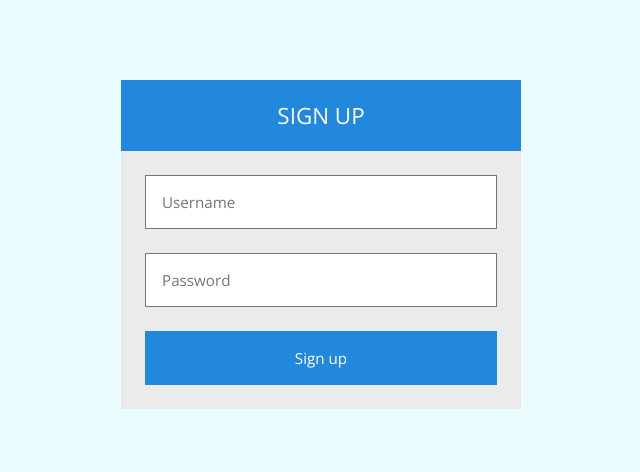
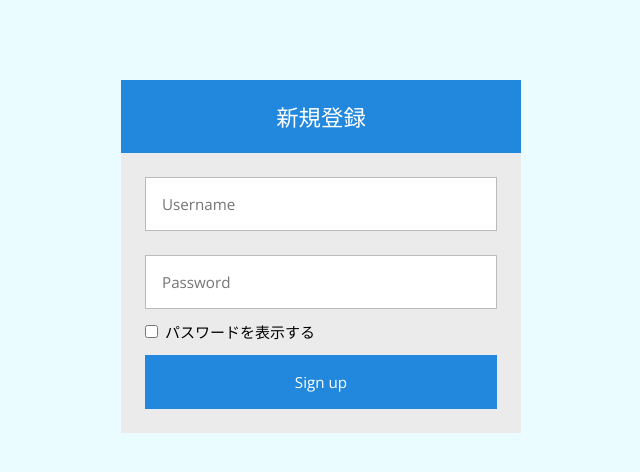
Before and after one commit to kumyuu326/money-manage, a Flask app: page /signup in a window 1280 px wide. Shown: the part 88-560 px from the top of the page, without its empty margins (319-959 px from the left). Run offline with Flask 2, Linux system fonts and the light colour scheme.

Commit message:
ほぼ完成

```diff
--- a/app.py
+++ b/app.py
@@ -19,7 +19,7 @@ login_manager.init_app(app)
 db = SQLAlchemy(app)
 
 TWILIO_ACCOUNT_SID="AC348d9e64b0f5495d684d1f190ae14093"
-TWILIO_AUTH_TOKEN="8483c012bd3c502cb952edb4dd33c948"
+TWILIO_AUTH_TOKEN="286c8f0a5dc5de5a68078925da6a0662"
 TWILIO_VERIFY_SERVICE="VA029cb3132a91500b72447e48e631d7d7"
 
 client = Client(TWILIO_ACCOUNT_SID, TWILIO_AUTH_TOKEN)
@@ -134,7 +134,7 @@ def signup():
 
     return render_template('signup.html', error=error, username=username, password=password)
 
-
+#サインアップ時のコード認証
 @app.route('/verifyme', methods=['POST', 'GET'])
 def generate_verification_code():
     error = None
@@ -148,7 +148,7 @@ def generate_verification_code():
             return render_template('verifypage.html', error = error)
     return render_template('verifypage.html', email = email)
 
-
+#ログイン時のコード認証
 @app.route('/verifyme2', methods=['POST', 'GET'])
 def generate_verification_code2():
     error = None
@@ -208,6 +208,7 @@ def login():
             else:
                 error3 = 'パスワードが間違っています'
 
+    #セッションにログイン情報があるとき自動でログインする
     if "user" in session:
         username = session["username"]
         email = session['email']
@@ -216,6 +217,7 @@ def login():
         return redirect('/graph')
     return render_template('login.html', error1=error1, error2=error2, error3=error3, username=username, email=email, password=password)
 
+#現在の年のグラフを表示
 @app.route('/graph', methods=['POST', 'GET'])
 @login_required
 def graph_now():
@@ -359,6 +361,7 @@ def graph_now():
                                                                 gt_1=gt_1, gt_2=gt_2, gt_3=gt_3, gt_4=gt_4, gt_5=gt_5, gt_6=gt_6, gt_7=gt_7, gt_8=gt_8, gt_9=gt_9, gt_10=gt_10, gt_11=gt_11, gt_12=gt_12,
                                                                     button_sel=button_sel, today_year=today_year)
 
+#年を変更した後のグラフを表示
 @app.route('/graph/<today_year>', methods=['POST', 'GET'])
 @login_required
 def graph(today_year):
@@ -489,7 +492,7 @@ def graph(today_year):
     if graph2_money is None:
         graph2_money = 0
 
-    return render_template('a.html', graph_food_1=graph_food_1, graph_daily_1=graph_daily_1, graph_other_1=graph_other_1, graph_food_2=graph_food_2, graph_daily_2=graph_daily_2, graph_other_2=graph_other_2, graph_food_3=graph_food_3, graph_daily_3=graph_daily_3,
+    return render_template('graph.html', graph_food_1=graph_food_1, graph_daily_1=graph_daily_1, graph_other_1=graph_other_1, graph_food_2=graph_food_2, graph_daily_2=graph_daily_2, graph_other_2=graph_other_2, graph_food_3=graph_food_3, graph_daily_3=graph_daily_3,
                                 graph_other_3=graph_other_3, graph_food_4=graph_food_4, graph_daily_4=graph_daily_4, graph_other_4=graph_other_4, graph_food_5=graph_food_5, graph_daily_5=graph_daily_5, graph_other_5=graph_other_5, graph_food_6=graph_food_6,
                                     graph_daily_6=graph_daily_6, graph_other_6=graph_other_6, graph_food_7=graph_food_7, graph_daily_7=graph_daily_7, graph_other_7=graph_other_7, graph_food_8=graph_food_8, graph_daily_8=graph_daily_8, graph_other_8=graph_other_8,
                                         graph_food_9=graph_food_9, graph_daily_9=graph_daily_9, graph_other_9=graph_other_9, graph_food_10=graph_food_10, graph_daily_10=graph_daily_10, graph_other_10=graph_other_10, graph_food_11=graph_food_11, graph_daily_11=graph_daily_11,
--- a/static/login.css
+++ b/static/login.css
@@ -47,7 +47,7 @@ body {
   padding: 12px;
 }
 
-.login input {
+.login input:not(#password-check) {
   box-sizing: border-box;
   display: block;
   width: 100%;
@@ -59,7 +59,7 @@ body {
   font-size: 0.95em;
 }
 
-.login input[type="email"],
+.login input[type="text"],
 .login input[type="password"] {
   background: #fff;
   border-color: #bbb;
@@ -67,7 +67,7 @@ body {
 }
 
 /* Text fields' focus effect */
-.login input[type="email"]:focus,
+.login input[type="text"]:focus,
 .login input[type="password"]:focus {
   border-color: #888;
 }
@@ -93,3 +93,8 @@ body {
   color: #ff7676;
   padding-left: 12px;
 }
+
+input#password-check{
+  margin-left: 12px;
+  margin-right: 7px;
+}
--- a/templates/sign.html
+++ b/templates/sign.html
@@ -12,7 +12,7 @@
 <div class="login">
     <div class="login-triangle"></div>
 
-    <h2 class="login-header">Sign up</h2>
+    <h2 class="login-header">新規登録</h2>
 
     <form method="post" class="login-container">
 
@@ -25,7 +25,7 @@
         {% if error %}
             <div class="error">{{ error }}</div>
         {% endif %}
-        <p><input type="submit" value="Sign up"></p>
+        <p><input type="submit" value="コード送信"></p>
 
     </form>
   </div>
--- a/templates/signup.html
+++ b/templates/signup.html
@@ -10,7 +10,7 @@
 {% include 'header.html' %}
 
 <div class="login">
-  <h2 class="login-header">Sign up</h2>
+  <h2 class="login-header">新規登録</h2>
 
   <form method="post" class="login-container">
     {% if username and password %}
@@ -18,15 +18,29 @@
     {% if error %}
       <div class="error">{{ error }}</div>
     {% endif %}
-      <p><input type="text" placeholder="Password" name="password" autocomplete="off" minlength="8" value="{{ password }}" required></p>
+      <p><input type="text" id="password" placeholder="Password" name="password" autocomplete="off" minlength="8" value="{{ password }}" required></p>
+      <input type="checkbox" id="password-check"><label for="" style="font-size: 15px;">パスワードを表示する</label>
     {% else %}
       <p><input type="text" placeholder="Username" name="username" required></p>
     {% if error %}
       <div class="error">{{ error }}</div>
     {% endif %}
-      <p><input type="text" placeholder="Password" name="password" autocomplete="off" minlength="8" required></p>
+      <p><input type="password" id="password" placeholder="Password" name="password" autocomplete="off" minlength="8" required></p>
+      <input type="checkbox" id="password-check"><label for="" style="font-size: 15px;">パスワードを表示する</label>
     {% endif %}
     <p><input type="submit" value="Sign up"></p>
   </form>
 </div>
+
+<script>
+  const pwd = document.getElementById('password');
+  const pwdCheck = document.getElementById('password-check');
+  pwdCheck.addEventListener('change', function() {
+      if(pwdCheck.checked) {
+          pwd.setAttribute('type', 'text');
+      } else {
+          pwd.setAttribute('type', 'password');
+      }
+  }, false);
+</script>
 {% endblock content %}
--- a/templates/verifypage.html
+++ b/templates/verifypage.html
@@ -11,7 +11,7 @@
 <div class="login">
   <div class="login-triangle"></div>
 
-  <h2 class="login-header">Log in</h2>
+  <h2 class="login-header">ログイン</h2>
 
 {% if error %}
   <p><strong>Error:</strong>{{ error }}</p>
@@ -19,7 +19,7 @@
   <form method="post" class="login-container">
     <p>{{ email }}</p>
     <p><input type="text" placeholder="認証コード" name="verificationcode"></p>
-    <p><input type="submit" value="submitcode"></p>
+    <p><input type="submit" value="ログイン"></p>
   </form>
 </div>
 {% endblock content %}
```
Also changed, not shown: templates/login.html (+17 -3 lines), blog.db.
